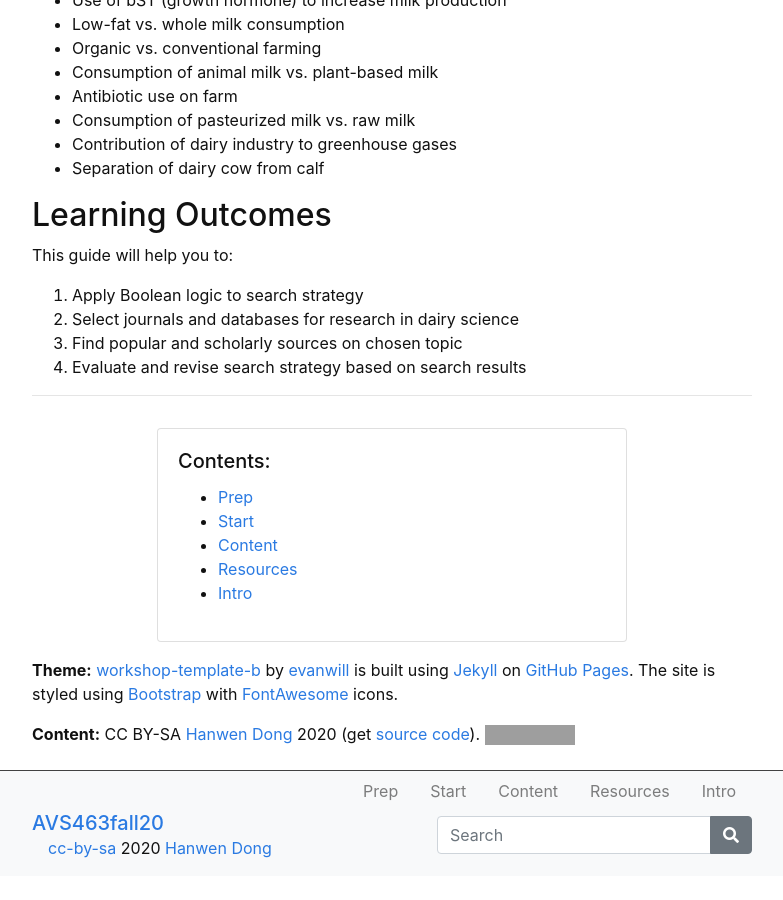
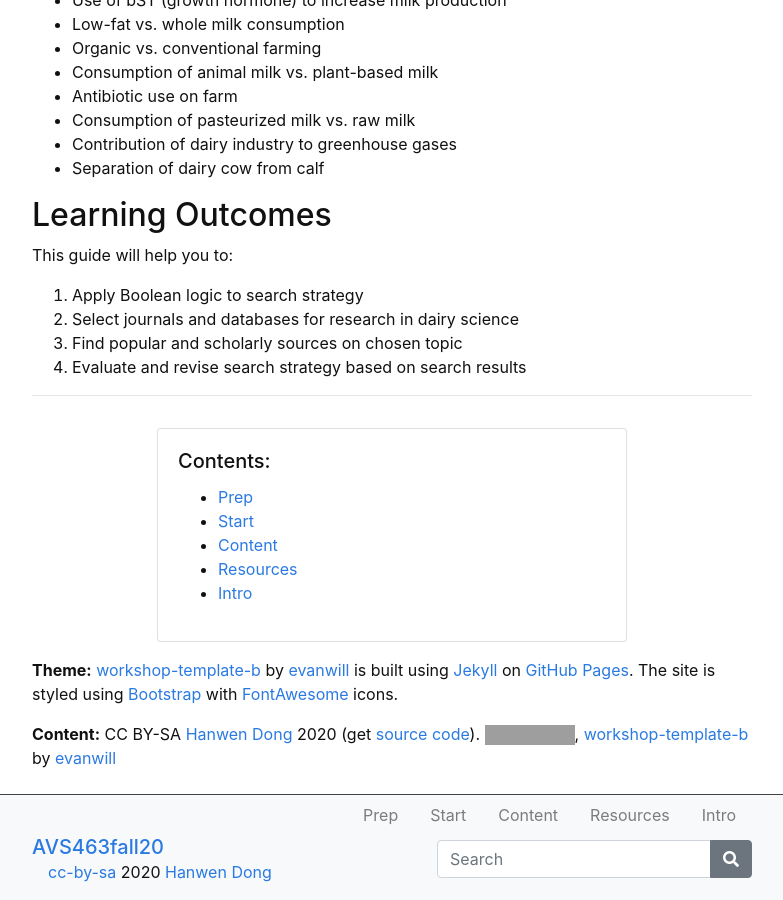
Before and after one commit to hanwendong1/AVS463-f20, a Jekyll site: the page built from index.md, in a window 1280 px wide and 900 px high, scrolled down 801 px. Shown: the whole window, without its empty margins (248-1031 px from the left). Built offline with Jekyll 4.4.1, drawn with Linux system fonts in a browser that asks for light colours; before the commit the page ends 1677 px from its top, so only the background shows below that; grey boxes are pictures that could not be loaded.

Commit message:
Update credits.html

```diff
--- a/_includes/credits.html
+++ b/_includes/credits.html
@@ -1,2 +1,2 @@
 <p><strong>Theme:</strong> <a href="https://github.com/evanwill/workshop-template-b" target="_blank" rel="noopener">workshop-template-b</a> by <a href="https://github.com/evanwill/" target="_blank" rel="noopener">evanwill</a> is built using <a href="https://jekyllrb.com/" target="_blank" rel="noopener">Jekyll</a> on <a href="https://pages.github.com/" target="_blank" rel="noopener">GitHub Pages</a>. The site is styled using <a href="https://getbootstrap.com/" target="_blank" rel="noopener">Bootstrap</a> with <a href="https://fontawesome.com/" target="_blank" rel="noopener">FontAwesome</a> icons.</p>
-<p><strong>Content:</strong> CC BY-SA <a href="https://github.com/{{ site.github_username }}">{{ site.author }}</a> {{ site.pub_year}} (get <a href="{{ site.repo }}" target="_blank" rel="noopener">source code</a>). <a href="http://creativecommons.org/licenses/by-sa/4.0/" rel="license"><img src="https://i.creativecommons.org/l/by-sa/4.0/88x31.png" alt="Creative Commons License" /></a></p>
+<p><strong>Content:</strong> CC BY-SA <a href="https://github.com/{{ site.github_username }}">{{ site.author }}</a> {{ site.pub_year}} (get <a href="{{ site.repo }}" target="_blank" rel="noopener">source code</a>). <a href="http://creativecommons.org/licenses/by-sa/4.0/" rel="license"><img src="https://i.creativecommons.org/l/by-sa/4.0/88x31.png" alt="Creative Commons License" /></a>, <a href="https://github.com/evanwill/workshop-template-b" target="_blank" rel="noopener">workshop-template-b</a> by <a href="https://github.com/evanwill/" target="_blank" rel="noopener">evanwill</a></p>
```
